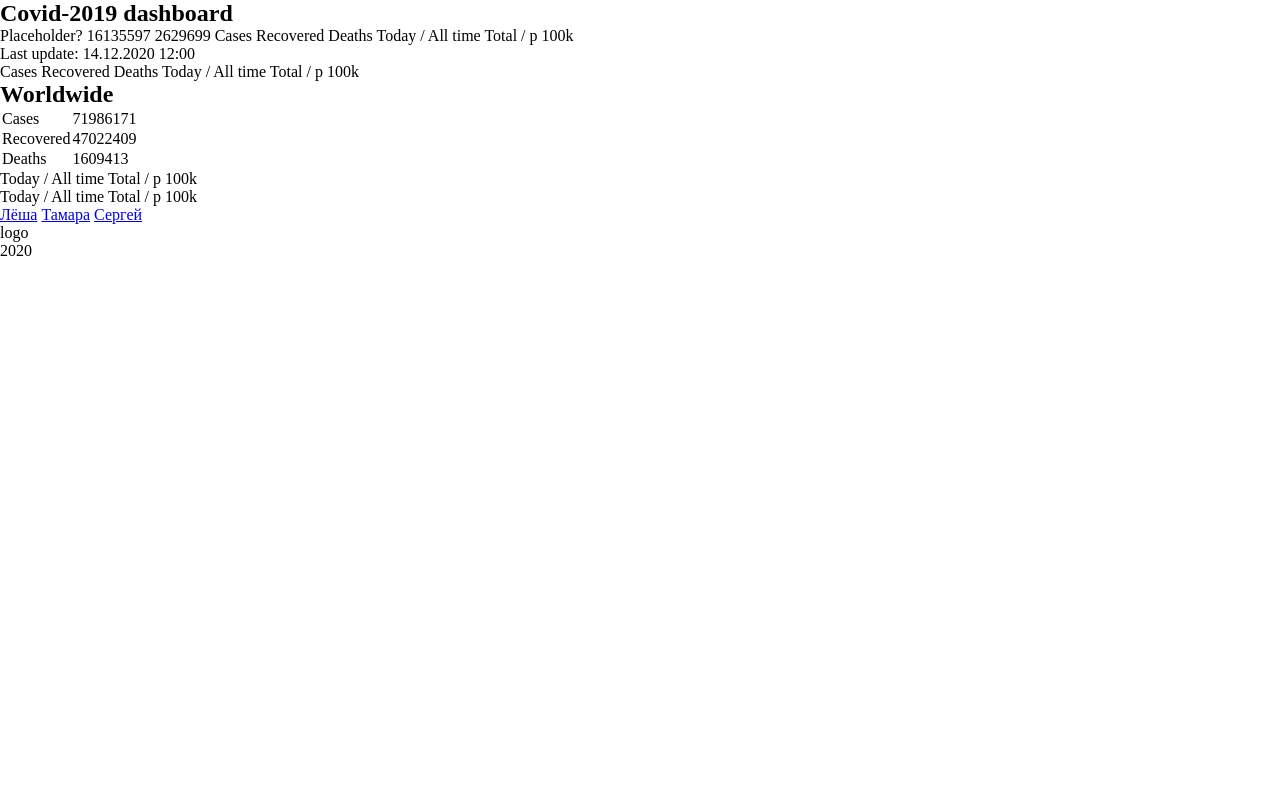
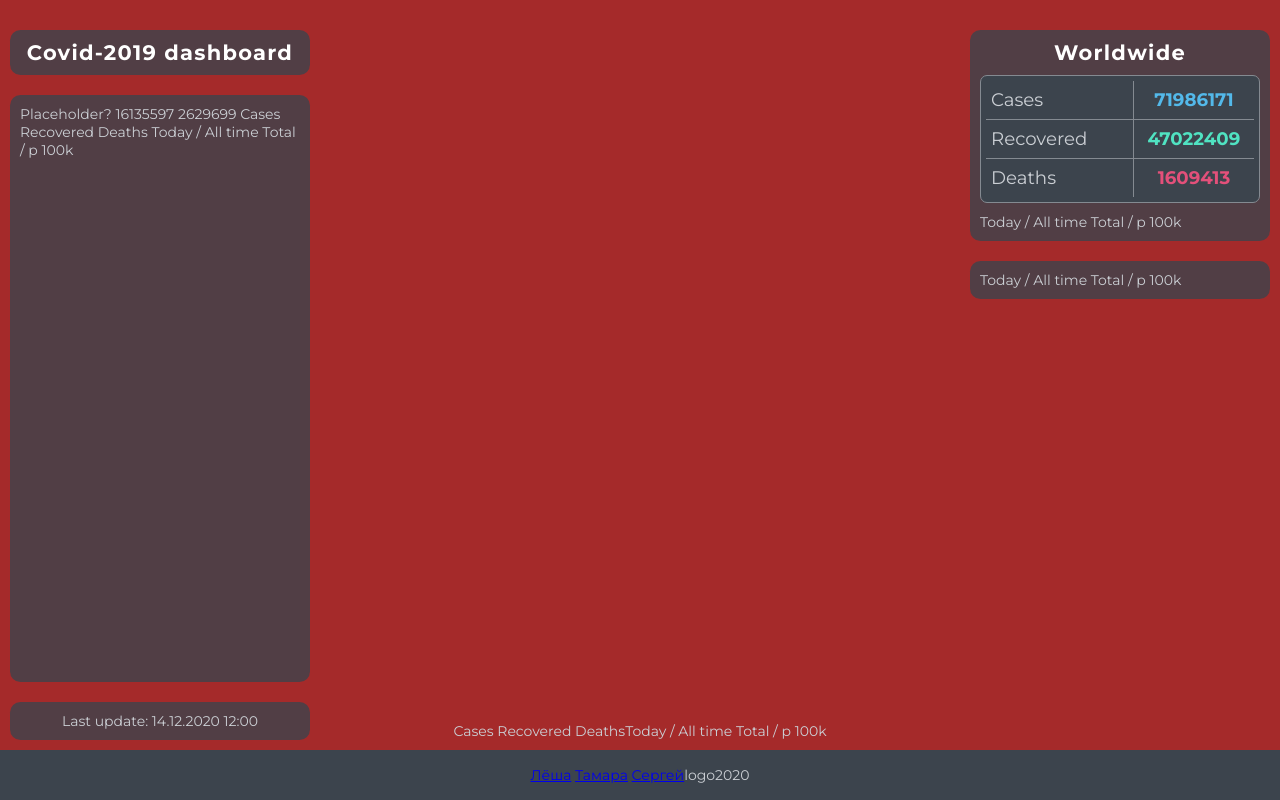
Before and after one commit to ai297/covid-dashboard, a website built with webpack: page src/index.html in a window 1280 px wide. Built offline with nearby package versions, Linux system fonts and the light colour scheme.

Commit message:
feat: add some styles

```diff
--- a/src/js/app-template.js
+++ b/src/js/app-template.js
@@ -14,8 +14,8 @@
  */
 const getTemplate = () => `
   <div class="dashboard__column dashboard__column--widget-column">
-    <section class="dashboard__section dashboard__header"><h1>Covid-2019 dashboard</h1></section>
-    <section class="dashboard__section">
+    <section class="dashboard__section dashboard__header"><h1 class="widget-title">Covid-2019 dashboard</h1></section>
+    <section class="dashboard__section dashboard__section--grow">
       <search-field class="search-form">Placeholder?</search-field>
       <countries-list class="countries-list">
         <countries-list-item class="countries-list__item" flag="./flag icon url" name="USA">16135597</countries-list-item>
@@ -52,20 +52,22 @@ const getTemplate = () => `
   <div class="dashboard__column dashboard__column--widget-column">
     <section class="dashboard__section">
       <h2 class="widget-title">Worldwide</h2>
+      <div class="table-container">
         <table class="widget-table">
           <tr>
             <td>Cases</td>
-          <td>71986171</td>
+            <td class="cases">71986171</td>
           </tr>
           <tr>
             <td>Recovered</td>
-          <td>47022409</td>
+            <td class="recovered">47022409</td>
           </tr>
           <tr>
             <td>Deaths</td>
-          <td>1609413</td>
+            <td class="deaths">1609413</td>
           </tr>
         </table>
+      </div>
       <toggle-group class="toggle-group">
         <toggle-button class="toggle-group__button" active="true">Today / All time</toggle-button>
         <toggle-button>Total / p 100k</toggle-button>
--- /dev/null
+++ b/src/styles/constants.scss
@@ -0,0 +1,31 @@
+@import url('https://fonts.googleapis.com/css2?family=Montserrat:wght@400;700&display=swap');
+
+// fonts
+$primary-font: 'Montserrat', sans-serif;
+
+// color codes
+$color-primary: #3C444D;
+$color-primary-light: #CBCFD4;
+$color-cases: #53B9EA;
+$color-recovered: #50E3C2;
+$color-deaths: #E3507A;
+
+// ui colors
+$sections-background: mix($color-primary, transparent, 80%);
+$content-background: $color-primary;
+$main-font-color: $color-primary-light;
+$headers-color: white;
+$main-border-color: mix($color-primary, $color-primary-light, 50%);
+
+// ui size
+$base-padding-size: 10px;
+$footer-height: 50px;
+
+// mixins
+$default-border: 1px solid $main-border-color;
+
+@mixin flex-center {
+  display: flex;
+  align-items: center;
+  justify-content: center;
+}
--- /dev/null
+++ b/src/styles/dashboard.scss
@@ -0,0 +1,86 @@
+@import './constants.scss';
+
+.dashboard {
+  display: flex;
+  background-color: brown;
+
+  &__column {
+    position: relative;
+    padding: $base-padding-size;
+    padding-bottom: $footer-height + $base-padding-size;
+    display: flex;
+    flex-direction: column;
+
+    &--widget-column {
+      min-width: 20rem;
+      max-width: 30rem;
+      flex: 0 1 25%;
+      z-index: 2;
+    }
+
+    &--map-column {
+      flex: 1 0 auto;
+      z-index: 1;
+    }
+  }
+
+  &__section {
+    position: relative;
+    margin-top: 20px;
+    padding: $base-padding-size;
+    border-radius: .75rem;
+    background-color: $sections-background;
+
+    &--grow {
+      flex-grow: 1;
+    }
+
+    p {
+      text-align: center;
+    }
+  }
+}
+
+.cases, .recovered, .deaths { font-weight: bold; }
+.cases { color: $color-cases; }
+.recovered { color: $color-recovered; }
+.deaths { color: $color-deaths; }
+
+.widget-title {
+  color: $headers-color;
+  letter-spacing: .06em;
+  text-align: center;
+}
+
+.table-container {
+  margin: $base-padding-size 0;
+  padding: $base-padding-size / 2;
+  border: $default-border;
+  border-radius: .5rem;
+  background-color: $content-background;
+}
+.widget-table {
+  width: 100%;
+  font-size: 1.3rem;
+  border-collapse: collapse;
+
+  tr:not(:last-child) > td { border-bottom: $default-border; }
+
+  td {
+    padding: $base-padding-size / 2;
+    line-height: 2rem;
+    white-space: nowrap;
+
+    &:first-child { width: 55%; }
+    &:not(:last-child) { border-right: $default-border; }
+    &:last-child { text-align: center; }
+  }
+}
+
+.map-controls {
+  position: absolute;
+  left: 0;
+  right: 0;
+  bottom: $footer-height + $base-padding-size;
+  @include flex-center;
+}
--- a/src/styles/style.scss
+++ b/src/styles/style.scss
@@ -1,5 +1,38 @@
+@import './constants.scss';
+
 * {
     margin: 0;
     padding: 0;
+    box-sizing: border-box;
     &:active, &:focus { outline: none; }
 }
+
+html {
+  font-family: $primary-font;
+  font-size: 14px;
+  color: $main-font-color;
+}
+
+body {
+  background-color: $color-primary;
+}
+
+main {
+  position: relative;
+  min-height: 100vh;
+  z-index: 1;
+}
+
+footer {
+  position: relative;
+  height: $footer-height;
+  margin-top: -$footer-height;
+  @include flex-center;
+  background-color: $content-background;
+  z-index: 2;
+}
+
+h1 { font-size: 1.5rem; }
+h2 { font-size: 1.5rem; }
+
+@import './dashboard.scss';
```
Lines whose indentation alone changed are shown as unchanged.
